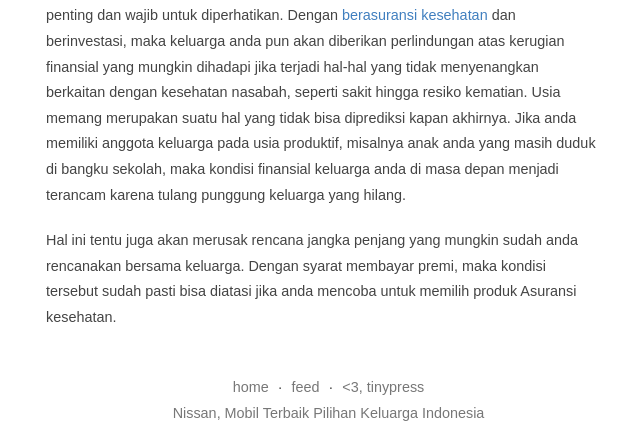
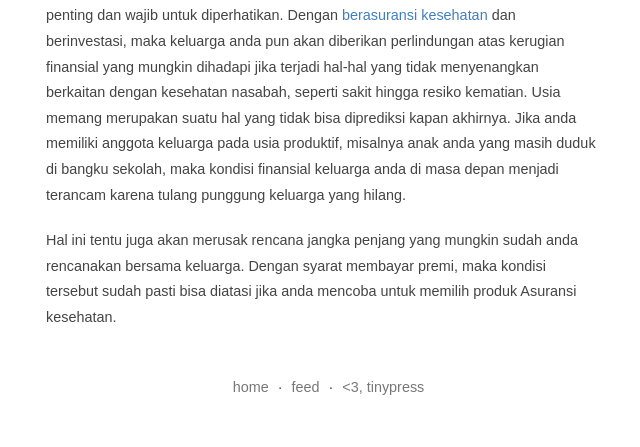
Before and after one commit to psnively/psnively.github.io, a Jekyll site: the page built from _posts/2016-02-05-asuransi-kesehatan-perlindungan-jiwa-plus-investasi-masa-depan.markdown, in a window 1280 px wide. Shown: the part 802-1249 px from the top of the page, without its empty margins (319-959 px from the left). Built offline with Jekyll 4.4.1, drawn with Linux system fonts in a browser that asks for light colours; after the commit the page ends 1223 px from its top, so only the background shows below that.

Commit message:
Update post.html

```diff
--- a/_layouts/post.html
+++ b/_layouts/post.html
@@ -40,8 +40,7 @@
     </article>
 
     <footer>
-        <a href="/">home</a> &middot; <a href="/feed.xml">feed</a> &middot; <a href="https://tinypress.co/">&lt;3, tinypress</a> <br />
-        <a href="http://technoskald.github.io/2016/01/05/nissan-mobil-terbaik-pilihan-keluarga-indonesia.html">Nissan, Mobil Terbaik Pilihan Keluarga Indonesia</a>
+        <a href="/">home</a> &middot; <a href="/feed.xml">feed</a> &middot; <a href="https://tinypress.co/">&lt;3, tinypress</a>
     </footer>
   </div>
 </body>
```
